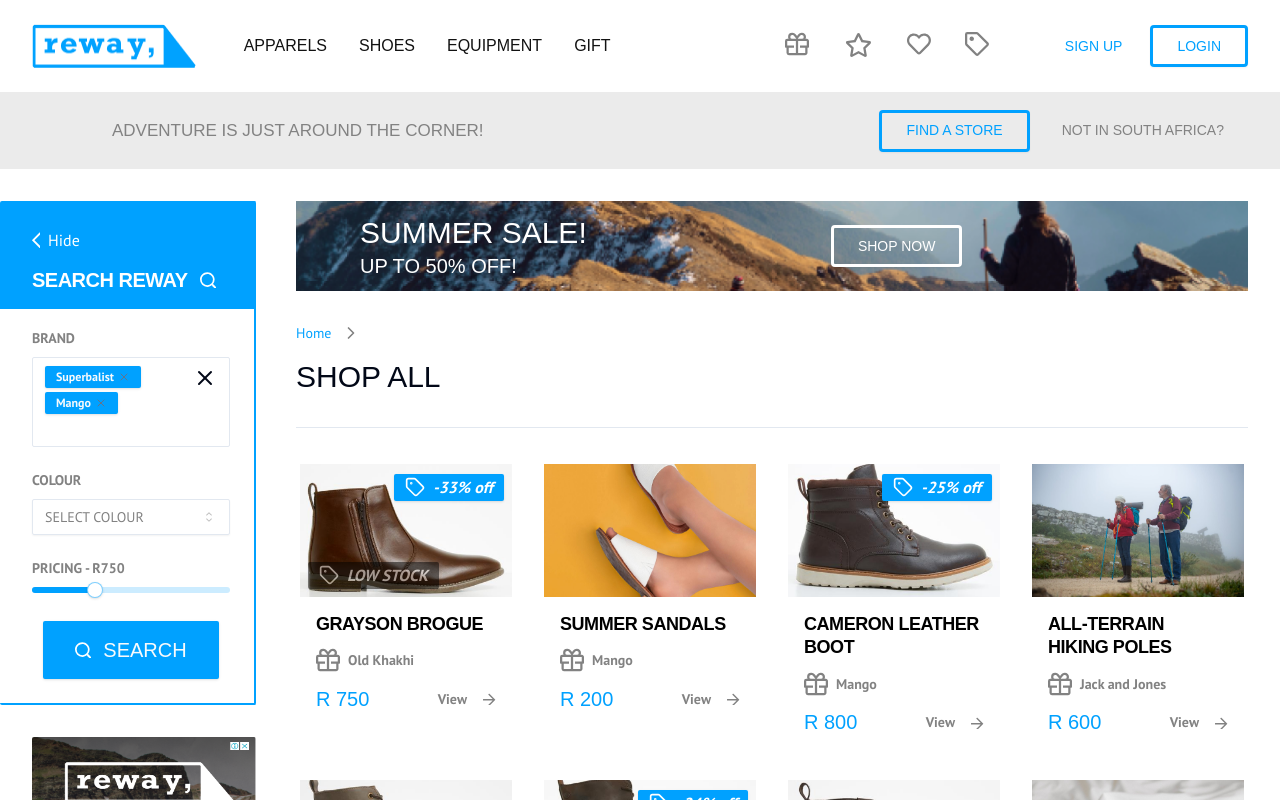
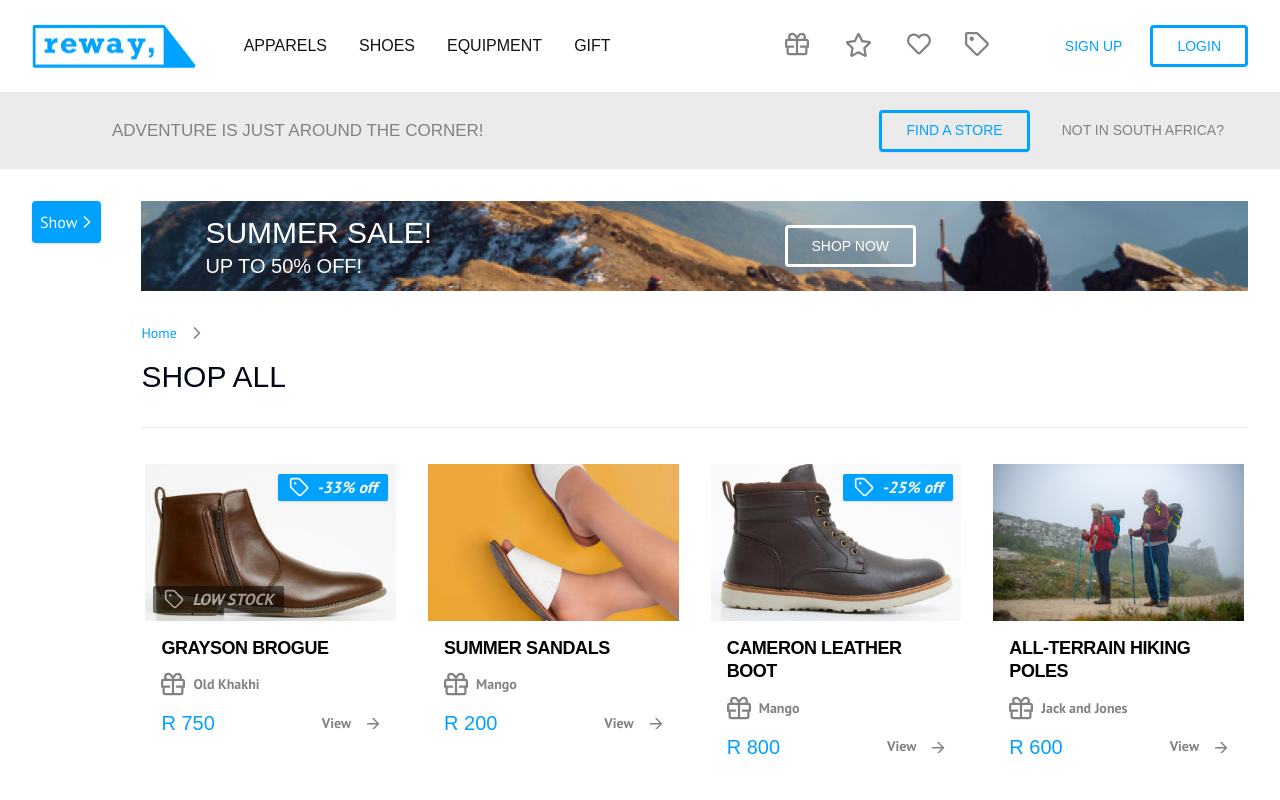
Before and after one commit to Teeldinho/reway, a Next.js app: page / in a window 1280 px wide. Both pictures are taken after a click on the button "Hide". Shown: the top 800 px of the page. Built offline with nearby package versions, Linux system fonts and the light colour scheme; a web font is replaced by a local one.

Commit message:
Enhanced sidebar interactions, i.e. show and hide, dismiss banner and mail list form

```diff
--- a/src/components/custom-reusable/header/desktop/side-nav/MailListPrompt.tsx
+++ b/src/components/custom-reusable/header/desktop/side-nav/MailListPrompt.tsx
@@ -1,11 +1,20 @@
+"use client";
+
 import { Card, CardContent, CardHeader, CardTitle } from "@/components/ui/card";
 import { MailListForm } from "@/components/custom-reusable/header/desktop/side-nav/forms/MailListForm";
 import EnvelopeIcon from "@/components/custom-reusable/icons/EnvelopeIcon";
 import TimesIcon from "@/components/custom-reusable/icons/TimesIcon";
 import { Button } from "@/components/ui/button";
+import { useState } from "react";
 
 export default function MailListPrompt() {
-  return (
+  const [isHidden, setIsHidden] = useState(false);
+
+  const handleHide = () => {
+    setIsHidden(true);
+  };
+
+  return !isHidden ? (
     <Card className="bg-primary border-none w-full relative">
       <CardHeader className="flex flex-col items-center gap-1">
         <div className="h-[34px] w-[40px]">
@@ -18,9 +27,14 @@
         <MailListForm />
       </CardContent>
 
-      <Button variant={"ghost"} className="absolute h-[13px] w-[10px] top-3 right-3 flex items-center hover:bg-transparent group" size={"icon"}>
+      <Button
+        variant={"ghost"}
+        className="absolute h-[13px] w-[10px] top-3 right-3 flex items-center hover:bg-transparent group"
+        size={"icon"}
+        onClick={handleHide}
+      >
         <TimesIcon className="w-full h-full fill-white group-hover:fill-white/80" />
       </Button>
     </Card>
-  );
+  ) : null;
 }
--- a/src/components/custom-reusable/header/desktop/side-nav/SearchAndFilter.tsx
+++ b/src/components/custom-reusable/header/desktop/side-nav/SearchAndFilter.tsx
@@ -3,12 +3,24 @@
 import SearchIcon from "@/components/custom-reusable/icons/SearchIcon";
 import { Button } from "@/components/ui/button";
 import { SearchAndFilterForm } from "@/components/custom-reusable/header/desktop/side-nav/forms/SearchAndFilterForm";
+import { Dispatch, SetStateAction } from "react";
 
-export default function SearchAndFilter() {
+type SearchAndFilterProps = {
+  isHidden: boolean;
+  setIsHidden: Dispatch<SetStateAction<boolean>>;
+};
+
+export default function SearchAndFilter({ isHidden, setIsHidden }: SearchAndFilterProps) {
   return (
-    <Card className="border-2 border-l-0 border-primary w-full relative">
+    <Card className="border-2 border-l-0 border-primary w-full relative transition-all duration-1000">
       <CardHeader className="flex flex-col gap-0 bg-primary pl-8 py-4">
-        <Button variant={"ghost"} className="group max-w-fit self-start pl-0 hover:bg-transparent">
+        <Button
+          variant={"ghost"}
+          className="group max-w-fit self-start pl-0 hover:bg-transparent"
+          onClick={() => {
+            setIsHidden(!isHidden);
+          }}
+        >
           <ChevronLeftIcon className="size-[16px] fill-white group-hover:fill-white/80 group-hover:animate-pulse pr-2" />
           <p className="text-white font-ptSans text-base capitalize">Hide</p>
         </Button>
--- a/src/components/custom-reusable/header/desktop/side-nav/SideBanner.tsx
+++ b/src/components/custom-reusable/header/desktop/side-nav/SideBanner.tsx
@@ -1,13 +1,25 @@
+"use client";
+
 import Image from "next/image";
 import AdvertBanner from "../../../../../../public/assets/Advert Banner.png";
 import { AspectRatio } from "@/components/ui/aspect-ratio";
+import { Button } from "@/components/ui/button";
+import { useState } from "react";
 
 export default function SideBanner() {
-  return (
+  const [isHidden, setIsHidden] = useState(false);
+
+  const handleHide = () => {
+    setIsHidden(true);
+  };
+
+  return !isHidden ? (
     <div className="w-full h-full max-w-[307.2px] relative flex-1 rounded-[2px] overflow-hidden">
       <AspectRatio ratio={9 / 16} className="flex-1 relative h-full overflow-hidden">
         <Image src={AdvertBanner} alt="Advert Banner" fill className="object-fill" />
       </AspectRatio>
+
+      <Button variant={"ghost"} className="bg-transparent border-none shadow-none absolute top-1 right-1" size={"icon"} onClick={handleHide} />
     </div>
-  );
+  ) : null;
 }
--- a/src/components/custom-reusable/header/desktop/side-nav/SideNav.tsx
+++ b/src/components/custom-reusable/header/desktop/side-nav/SideNav.tsx
@@ -1,11 +1,28 @@
+"use client";
+
 import SearchAndFilter from "@/components/custom-reusable/header/desktop/side-nav/SearchAndFilter";
 import SideBanner from "@/components/custom-reusable/header/desktop/side-nav/SideBanner";
 import MailListPrompt from "@/components/custom-reusable/header/desktop/side-nav/MailListPrompt";
+import { useState } from "react";
+import { ChevronRight } from "lucide-react";
+import { Button } from "@/components/ui/button";
 
 export default function SideNav() {
-  return (
-    <div className="hidden lg:flex flex-col gap-8 h-full w-[35%] lg:w-[20%] max-h-fit ">
-      <SearchAndFilter />
+  const [isHidden, setIsHidden] = useState(false);
+
+  return isHidden ? (
+    <Button
+      className="max-w-fit pl-2 pr-1 ml-8 flex items-center"
+      onClick={() => {
+        setIsHidden(!isHidden);
+      }}
+    >
+      <p className="text-white font-ptSans text-base capitalize">Show</p>
+      <ChevronRight className="size-5" />
+    </Button>
+  ) : (
+    <div className="hidden lg:flex flex-col gap-8 h-full w-[35%] lg:w-[20%] max-h-fit">
+      <SearchAndFilter isHidden={isHidden} setIsHidden={setIsHidden} />
       <div className="flex-1 pl-8 flex flex-col gap-8 items-center pb-8">
         <SideBanner />
         <MailListPrompt />
```
